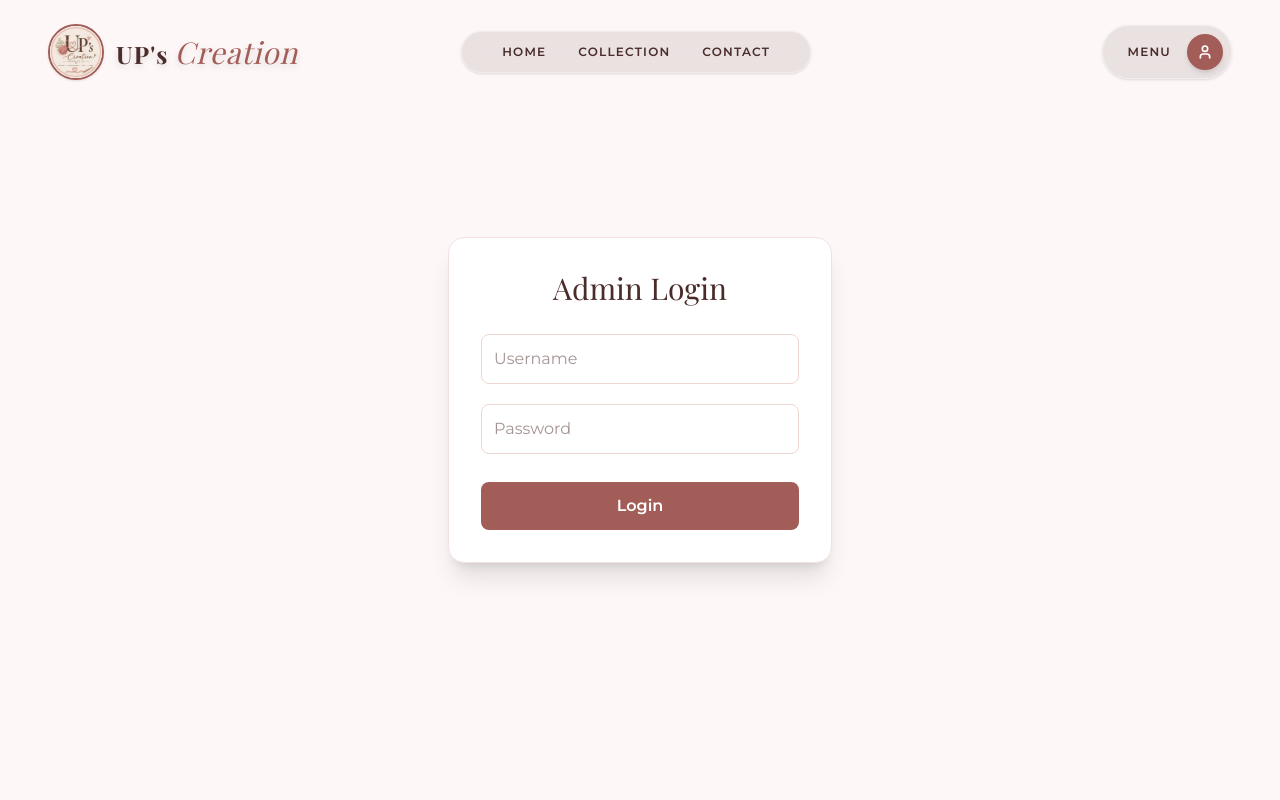
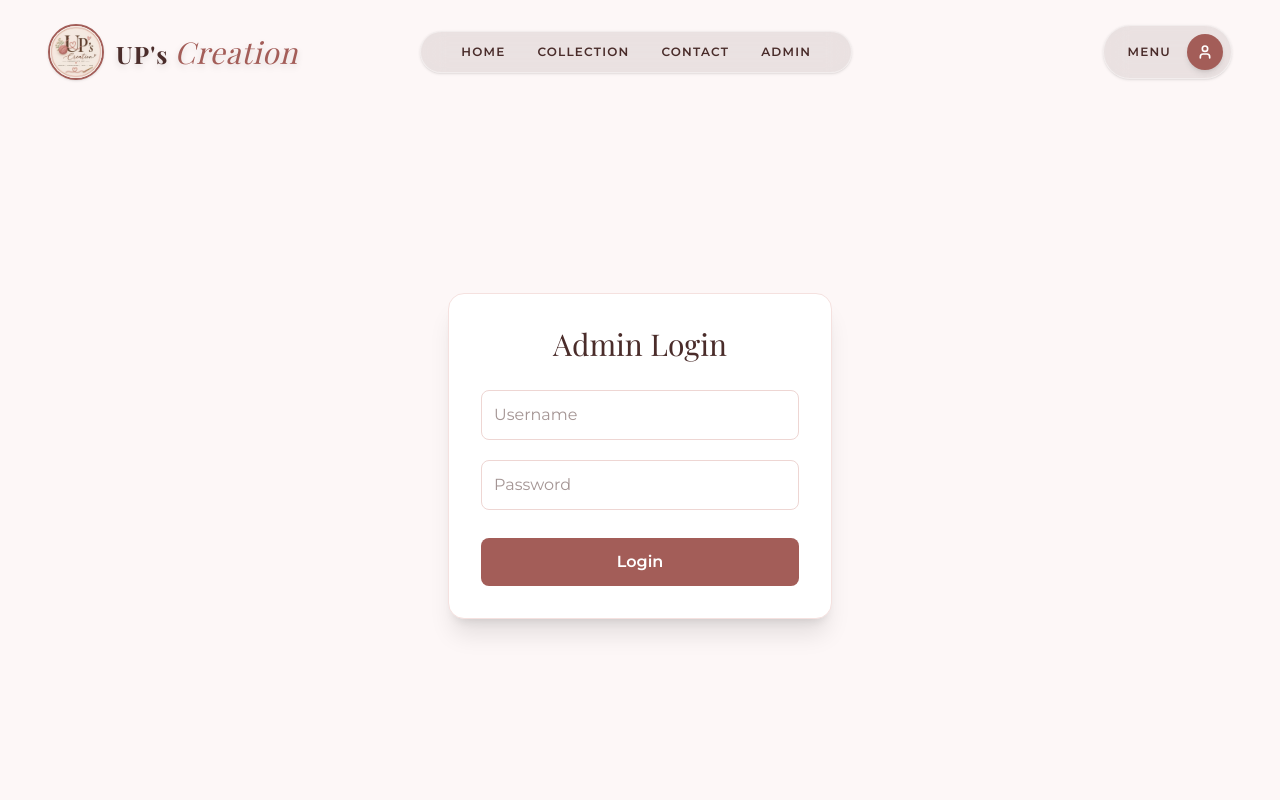
Before and after one commit to pranayk1123/ups-creation, a Next.js app: page /admin in a window 1280 px wide. Shown: the top 800 px of the page. Built offline with nearby package versions, Linux system fonts and the light colour scheme; a web font is replaced by a local one.

Commit message:
more secure

```diff
--- a/app/admin/page.tsx
+++ b/app/admin/page.tsx
@@ -133,7 +133,8 @@ export default function AdminPage() {
   // --- LOGIN SCREEN ---
   if (!isAuthenticated) {
     return (
-      <div className="min-h-screen flex items-center justify-center bg-[#fdf7f7] px-4">
+      // ITHI BADAL KELA AHE: pt-28 add kela
+      <div className="min-h-screen flex items-center justify-center bg-[#fdf7f7] px-4 pt-28">
         <form onSubmit={handleLogin} className="bg-white p-8 rounded-2xl shadow-xl w-full max-w-sm flex flex-col gap-5 border border-[#f5e1df]">
           <h2 className="text-3xl font-serif text-[#4a2c2a] text-center mb-2">Admin Login</h2>
           <input
@@ -162,7 +163,8 @@ export default function AdminPage() {
 
   // --- ADMIN DASHBOARD ---
   return (
-    <div className="min-h-screen bg-[#fdf7f7] py-10 px-6">
+    // ITHI BADAL KELA AHE: pt-32 add kela
+    <div className="min-h-screen bg-[#fdf7f7] pb-10 pt-32 px-6">
       <div className="max-w-7xl mx-auto">
         <div className="flex justify-between items-center mb-10 bg-white p-6 rounded-2xl shadow-sm border border-[#f5e1df]">
           <h1 className="text-3xl font-serif text-[#4a2c2a]">Admin Dashboard</h1>
@@ -178,7 +180,7 @@ export default function AdminPage() {
 
         {isFormOpen && (
           <div className="fixed inset-0 z-50 flex items-center justify-center bg-black/50 backdrop-blur-sm px-4">
-            <div className="bg-[#fdf7f7] p-8 rounded-2xl shadow-2xl max-w-md w-full border border-[#f5e1df] max-h-[90vh] overflow-y-auto">
+            <div className="bg-[#fdf7f7] p-8 rounded-2xl shadow-2xl max-w-md w-full border border-[#f5e1df] max-h-[90vh] overflow-y-auto mt-20">
               <h3 className="text-2xl font-serif text-[#4a2c2a] mb-6 text-center">Add New Creation</h3>
               <form onSubmit={handleAddProduct} className="flex flex-col gap-4">
                 <input type="text" placeholder="Product Name" required value={newProduct.name} onChange={(e) => setNewProduct({...newProduct, name: e.target.value})} className="p-3 border border-[#eed6d3] rounded-lg bg-white outline-none focus:border-[#a35d58] text-[#4a2c2a]" />
--- a/components/Navbar.tsx
+++ b/components/Navbar.tsx
@@ -29,6 +29,10 @@ export default function Navbar() {
         <Link href="#contact" className="text-[#4a2c2a] hover:text-[#a35d58] text-xs tracking-widest uppercase font-bold transition-colors">
           Contact
         </Link>
+        {/* ADDED ADMIN LINK HERE */}
+        <Link href="/admin" className="text-[#4a2c2a] hover:text-[#a35d58] text-xs tracking-widest uppercase font-bold transition-colors">
+          Admin
+        </Link>
       </div>
 
       {/* 3. Right Side: Menu Capsule */}
```
